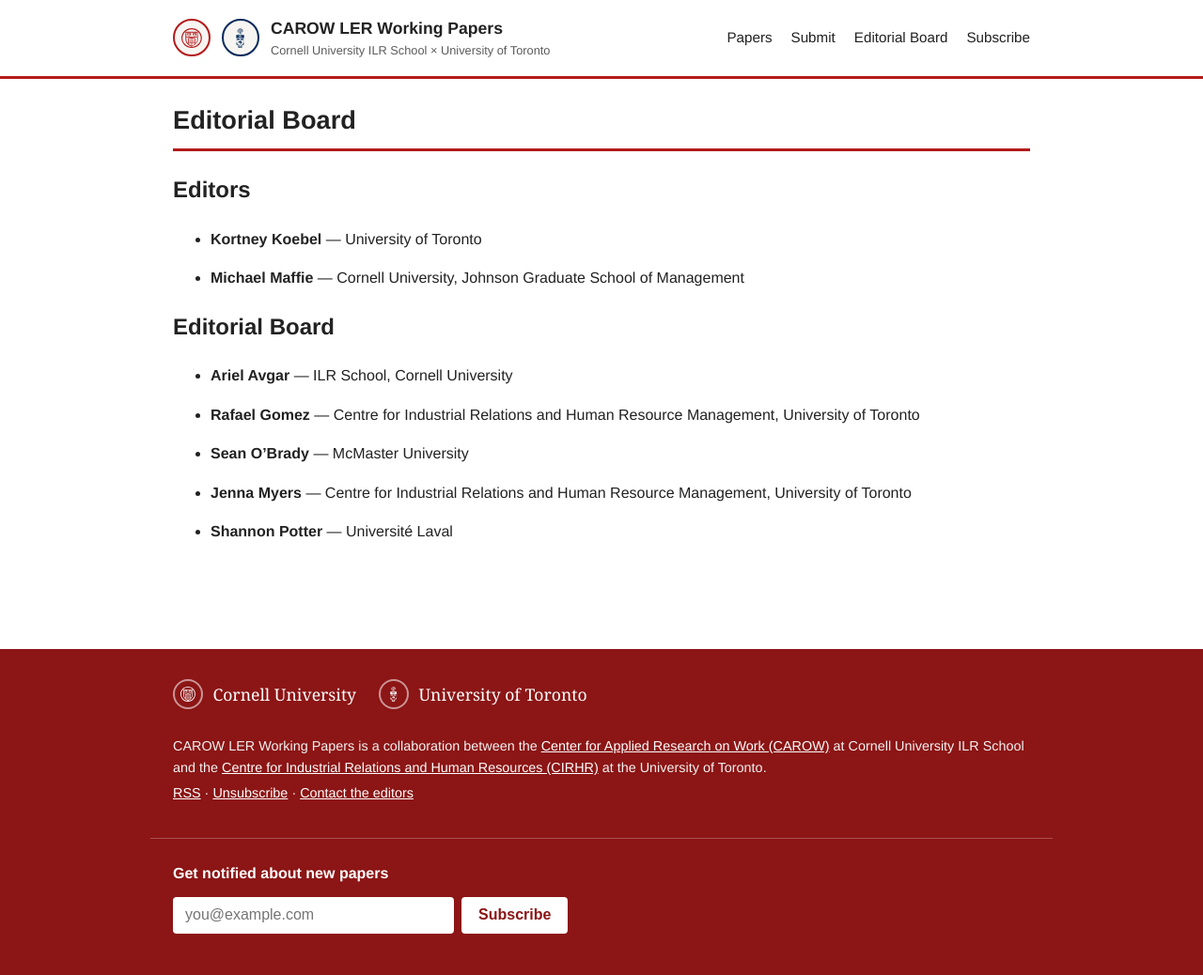
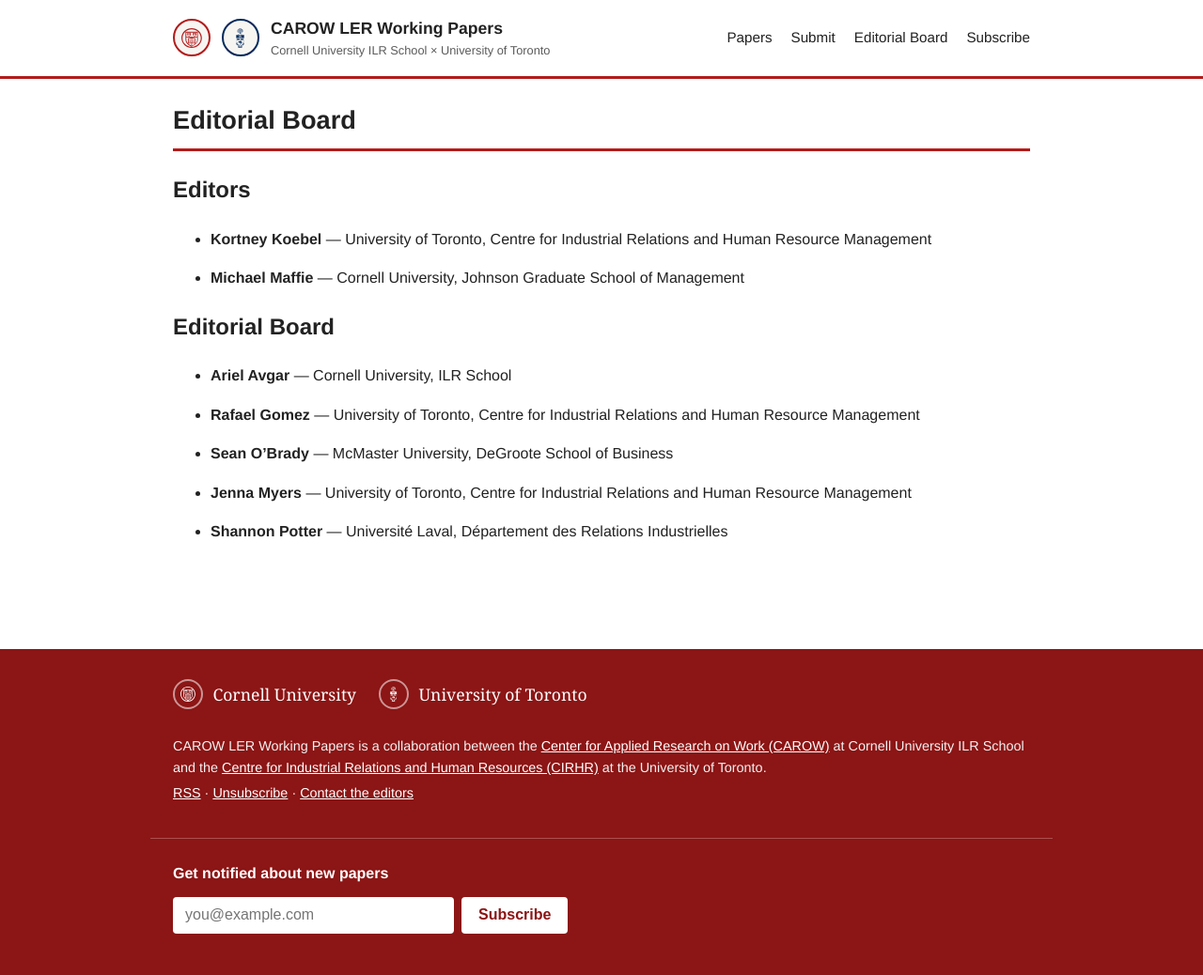
Before and after one commit to maffiemd/carow-ler-working-papers, a Jekyll site: the page built from editorial-board.md, in a window 1280 px wide. Shown: the whole page at 94% size. Built offline with Jekyll 4.4.1, drawn with Linux system fonts in a browser that asks for light colours.

Commit message:
style: change editorial board affiliation to university, department. Added information for missing editorial board members.

```diff
--- a/_config.yml
+++ b/_config.yml
@@ -26,21 +26,21 @@
 
 editors:
   - name: "Kortney Koebel"
-    affiliation: "University of Toronto"
+    affiliation: "University of Toronto, Centre for Industrial Relations and Human Resource Management"
   - name: "Michael Maffie"
     affiliation: "Cornell University, Johnson Graduate School of Management"
 
 editorial_board:
   - name: "Ariel Avgar"
-    affiliation: "ILR School, Cornell University"
+    affiliation: "Cornell University, ILR School"
   - name: "Rafael Gomez"
-    affiliation: "Centre for Industrial Relations and Human Resource Management, University of Toronto"
+    affiliation: "University of Toronto, Centre for Industrial Relations and Human Resource Management"
   - name: "Sean O'Brady"
-    affiliation: "McMaster University"
+    affiliation: "McMaster University, DeGroote School of Business"
   - name: "Jenna Myers"
-    affiliation: "Centre for Industrial Relations and Human Resource Management, University of Toronto"
+    affiliation: "University of Toronto, Centre for Industrial Relations and Human Resource Management"
   - name: "Shannon Potter"
-    affiliation: "Université Laval"
+    affiliation: "Université Laval, Département des Relations Industrielles"
 
 contact_email: "TBD"
 
```
